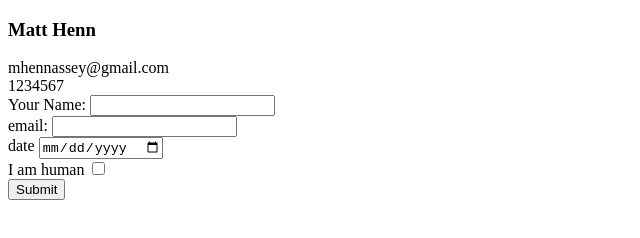
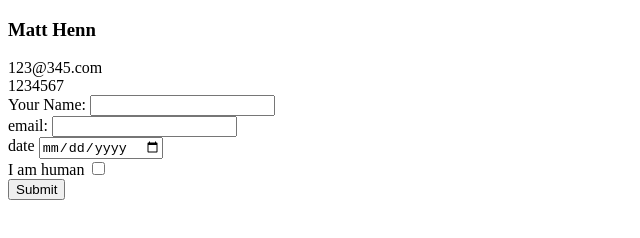
Before and after one commit to matthenn/Basic-cv, a plain HTML site: page contact-me.html in a window 1280 px wide. Shown: the full height of the page, 0-640 px from the left. Drawn offline with Linux system fonts and the light colour scheme.

Commit message:
Update contact-me.html

```diff
--- a/contact-me.html
+++ b/contact-me.html
@@ -6,7 +6,7 @@
   </head>
   <body>
     <h3>Matt Henn</h3>
-    mhennassey@gmail.com
+    123@345.com
     <br>
     1234567
     <br>
```
